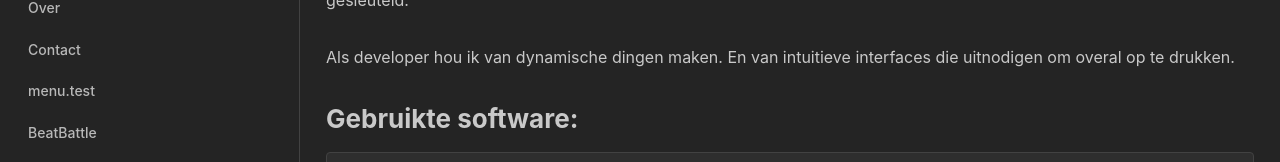
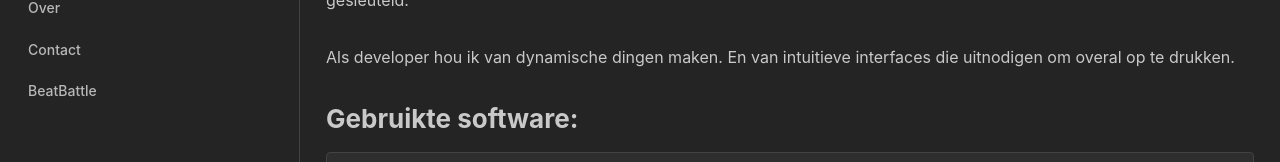
Before and after one commit to Joram3000/joram3000.github.io, a React (Vite) app: page /#/ in a window 1280 px wide. Shown: the part 214-376 px from the top of the page. Built offline with nearby package versions, Linux system fonts and the light colour scheme; no server answers.

Commit message:
remove css feest

```diff
--- a/src/routes/menuData.ts
+++ b/src/routes/menuData.ts
@@ -12,6 +12,5 @@ export const menuData = [
   },
   { link: "about", label: "menu.about" },
   { link: "contact", label: "menu.contact" },
-  { link: "test", label: "menu.test" },
   { link: "beatbattle", label: "menu.beatbattle" },
 ];
```
